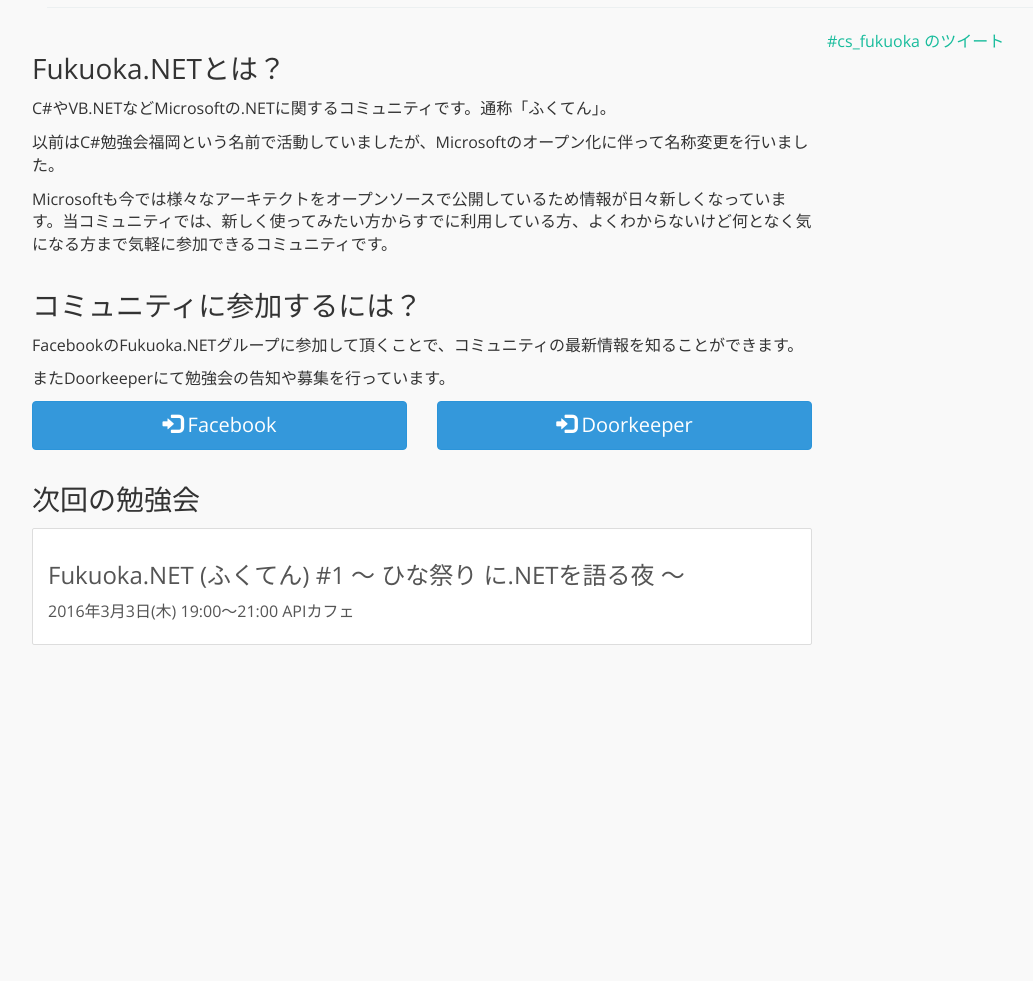
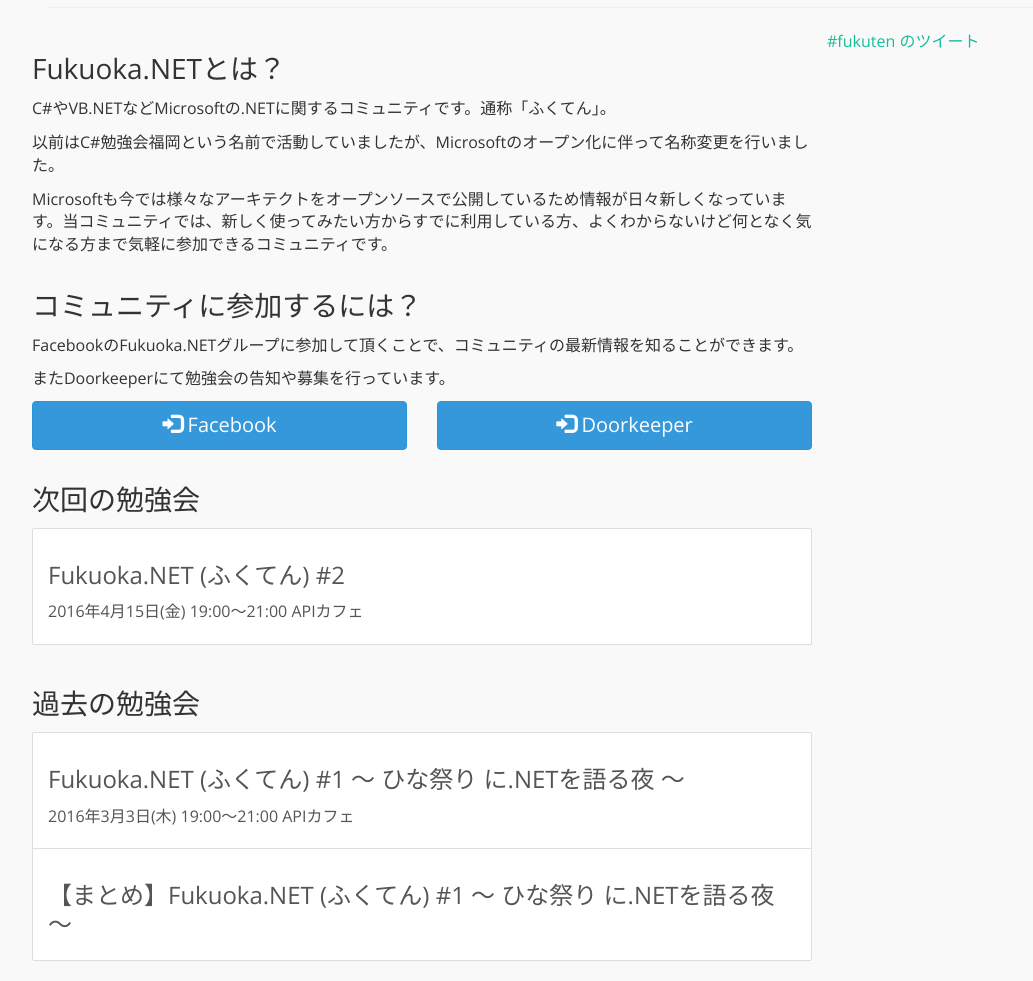
Before and after one commit to fukuten/fukuten.github.com, a plain HTML site: page index.html in a window 1280 px wide. Shown: the part 118-1099 px from the top of the page, without its empty margins (23-1056 px from the left). Before the commit the page ends 800 px from the top, so only its background shows below. Drawn offline with nearby package versions, Linux system fonts and the light colour scheme.

Commit message:
[modify] ふくてん#1 更新

```diff
--- a/index.html
+++ b/index.html
@@ -54,26 +54,30 @@
         <div class="row">
             <h2>次回の勉強会</h2>
             <div class="list-group">
+                <a href="#" class="list-group-item">
+                    <h3>Fukuoka.NET (ふくてん) #2</h3>
+                    <p>2016年4月15日(金) 19:00～21:00 APIカフェ</p>
+                </a>
+            </div>
+        </div>
+
+        <div class="row">
+            <h2>過去の勉強会</h2>
+            <div class="list-group">
                 <a href="https://fukuten.doorkeeper.jp/events/39382" class="list-group-item" target="_blank">
                     <h3>Fukuoka.NET (ふくてん) #1 ～ ひな祭り に.NETを語る夜 ～</h3>
                     <p>2016年3月3日(木) 19:00～21:00 APIカフェ</p>
                 </a>
+                <a href="http://togetter.com/li/945840" class="list-group-item" target="_blank">
+                    <h3>【まとめ】Fukuoka.NET (ふくてん) #1 ～ ひな祭り に.NETを語る夜 ～</h3>
+                </a>
             </div>
         </div>
-
-        <!--
-        <div class="row">
-            <h2>過去の勉強会</h2>
-            <div class="list-group">
-                <a href="https://fukuten.doorkeeper.jp/events/39382" class="list-group-item">Fukuoka.NET (ふくてん) #1 ～ ひな祭り に.NETを語る夜 ～</a>
-            </div>
-        </div>
-        -->
     </div>
 
     <div class="col-md-4">
-      <a class="twitter-timeline"  href="https://twitter.com/hashtag/cs_fukuoka" data-widget-id="700933470910939136">#cs_fukuoka のツイート</a>
-      <script>!function(d,s,id){var js,fjs=d.getElementsByTagName(s)[0],p=/^http:/.test(d.location)?'http':'https';if(!d.getElementById(id)){js=d.createElement(s);js.id=id;js.src=p+"://platform.twitter.com/widgets.js";fjs.parentNode.insertBefore(js,fjs);}}(document,"script","twitter-wjs");</script>
+        <a class="twitter-timeline"  href="https://twitter.com/hashtag/fukuten" data-widget-id="705610270958157824">#fukuten のツイート</a>
+        <script>!function(d,s,id){var js,fjs=d.getElementsByTagName(s)[0],p=/^http:/.test(d.location)?'http':'https';if(!d.getElementById(id)){js=d.createElement(s);js.id=id;js.src=p+"://platform.twitter.com/widgets.js";fjs.parentNode.insertBefore(js,fjs);}}(document,"script","twitter-wjs");</script>
     </div>
   </div>
 
```
